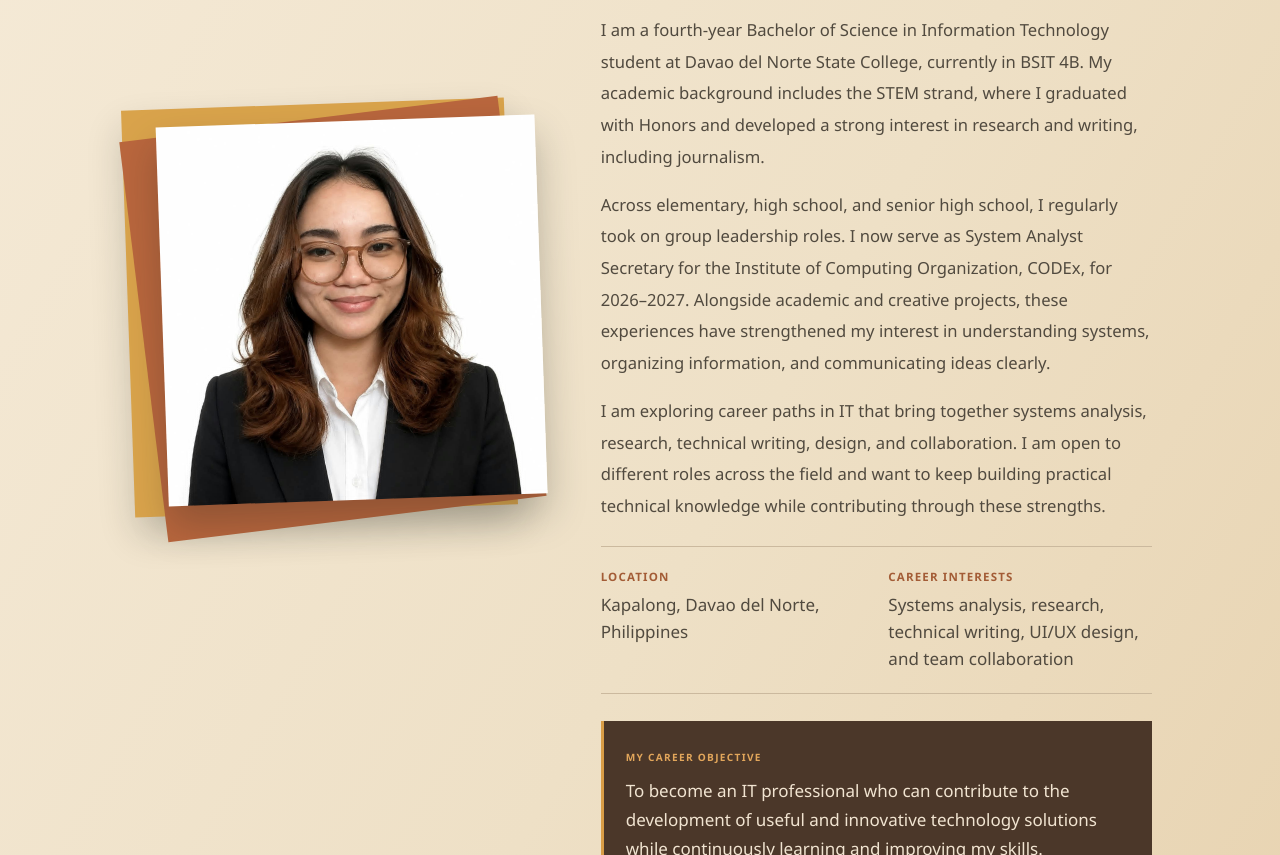
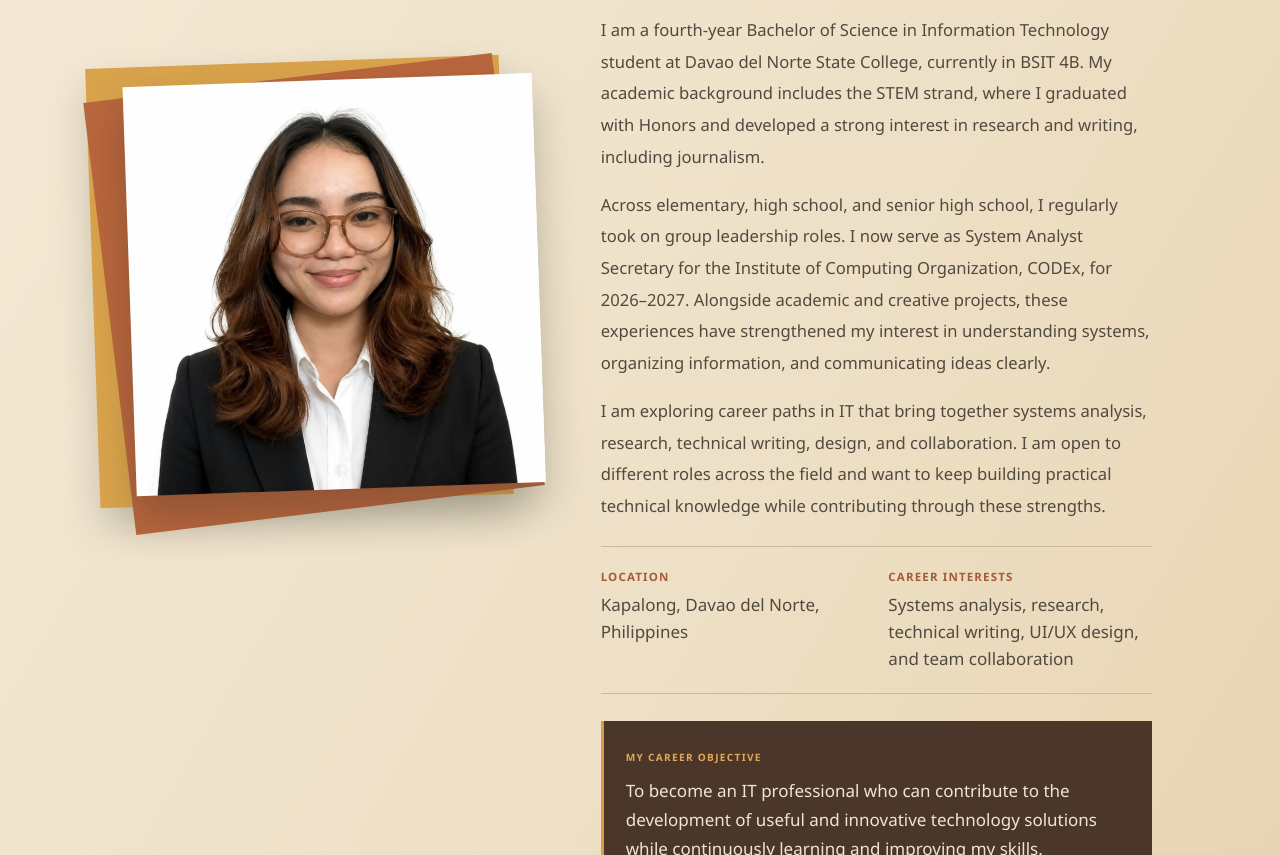
Before and after one commit to patpat241/Patricia-Cabelin-CV, a plain HTML site: page index.html in a window 1280 px wide. Shown: the part 1172-2027 px from the top of the page. Drawn offline with Linux system fonts and the light colour scheme.

Commit message:
Shift and enlarge About portrait

```diff
--- a/portfolio.css
+++ b/portfolio.css
@@ -195,6 +195,6 @@
 .education-feature .education-card{display:block}
 .education-card h2.education-heading{display:flex;align-items:center;gap:12px;margin:0 0 9px}
 .education-heading svg{display:block;width:27px;height:27px;flex:0 0 27px;fill:none;stroke:#344a37;stroke-width:1.8;stroke-linecap:round;stroke-linejoin:round}
-.about-section .about-floating-photo{width:100%;max-width:480px;justify-self:center;align-self:center;margin:18px auto 30px;padding:18px 18px 22px;transform:translateY(-46px) rotate(-2deg)}
+.about-section .about-floating-photo{width:100%;max-width:500px;justify-self:center;align-self:center;margin:18px auto 30px;padding:18px 18px 22px;transform:translate(-20px,-72px) scale(1.08) rotate(-2deg)}
 .about-section .about-floating-photo img{width:calc(100% + 32px);margin:0 -16px -12px 16px;aspect-ratio:1/1}
-@media(max-width:620px){.about-section .about-floating-photo{width:min(94%,380px);max-width:380px;margin:12px auto 44px;padding:16px 16px 20px;transform:translateY(-24px) rotate(-1deg)}.about-section .about-floating-photo img{width:calc(100% + 28px);margin:0 -14px -10px 14px}}
+@media(max-width:620px){.about-section .about-floating-photo{width:min(94%,380px);max-width:380px;margin:12px auto 44px;padding:16px 16px 20px;transform:translate(-8px,-38px) scale(1.04) rotate(-1deg)}.about-section .about-floating-photo img{width:calc(100% + 28px);margin:0 -14px -10px 14px}}
```
